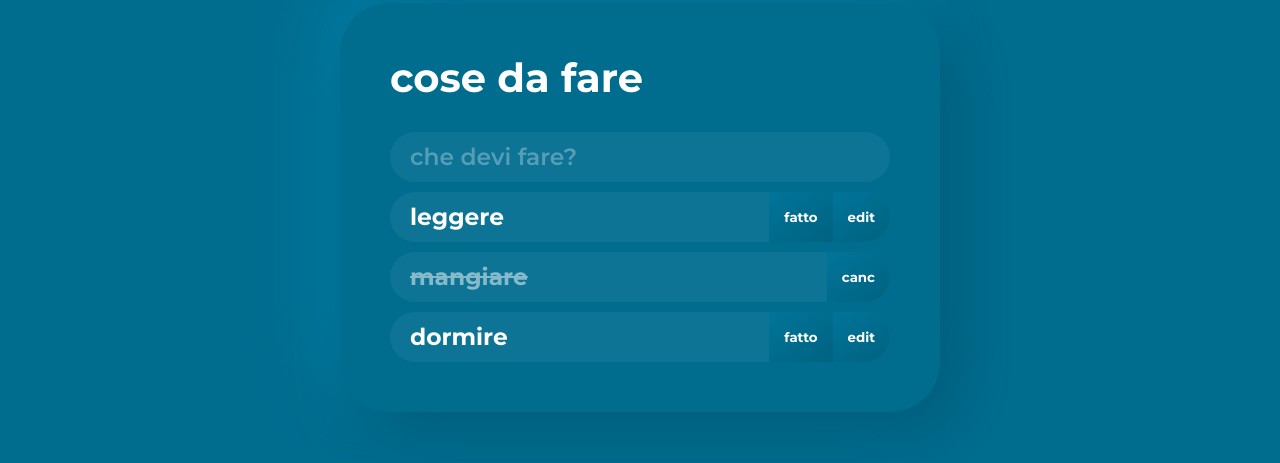
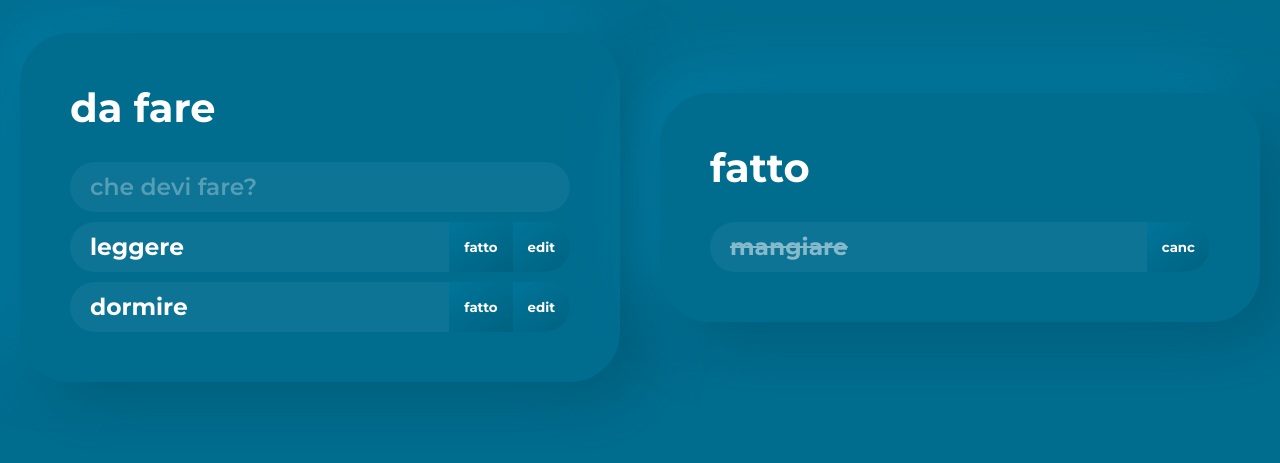
Before and after one commit to emanueleattina/vue-todolist, a plain HTML site: page index.html in a window 1280 px wide. Shown: the part 193-656 px from the top of the page. Drawn offline with nearby package versions, Linux system fonts and the light colour scheme.

Commit message:
Carico esercizio completo

```diff
--- a/index.html
+++ b/index.html
@@ -23,7 +23,7 @@
     <div id="root">
         <div class="big-container">
             <div class="container">
-                <h1>cose da fare</h1>
+                <h1>da fare</h1>
 
                 <!-- v-model ha come val la chiave presente nell'oggetto data -->
                 <!-- @keyup.enter fa partire la funzione "aggiungi" quando premo invio -->
@@ -34,7 +34,7 @@
                 @keyup.enter="aggiungi">
 
                 <!-- v-for stampa con ciclo for i nuovi oggetti dell'array todoList -->
-                <div class="lista-todo" v-for="todo in todoList">
+                <div class="lista-todo" v-for="todo in todoSospesi">
 
                     <!-- todo sono gli item e title è la chiave degli oggetti nell'array todoList -->
                     <span v-if="todo.modifica == 'nascondi' " :class="todo.done">{{ todo.title }}</span>
@@ -56,6 +56,31 @@
                     </div>
                 </div>
             </div>
+            <div class="container" v-if="todoFiniti.length > 0">
+                <h1>fatto</h1>
+
+                <!-- v-for stampa con ciclo for i nuovi oggetti dell'array todoList -->
+                <div class="lista-todo" v-for="todo in todoFiniti">
+
+                    <!-- todo sono gli item e title è la chiave degli oggetti nell'array todoList -->
+                    <span v-if="todo.modifica == 'nascondi' " :class="todo.done">{{ todo.title }}</span>
+
+                    <input
+                        class="edit-task"
+                        v-model="todo.title"
+                        @keyup.enter="endEdit(todo)"
+                        :class="todo.modifica">
+
+                    <div class="bottoni">
+
+                        <!-- con v-if verifico se c'è la classe barrato -->
+                        <button v-if="todo.done != 'finito'" @click="fatto(todo)" class="fatto">fatto</button>
+                        <button v-if="todo.done != 'finito'" @click="edit(todo)" class="edit" >edit</button>
+
+                        <!-- con v-else faccio apparire il tasto canc quando span è barrato -->
+                        <button v-else class="canc" @click="cancella(todo)">canc</button>
+                    </div>
+                </div>
         </div>
     </div>
 
--- a/main.js
+++ b/main.js
@@ -6,7 +6,7 @@ var app = new Vue({
         todoList: [
             {
                 title: 'leggere',
-                done: '',
+                done: 'daFare',
                 modifica: 'nascondi'
             },
             {
@@ -16,17 +16,30 @@ var app = new Vue({
             },
             {
                 title: 'dormire',
-                done: '',
+                done: 'daFare',
                 modifica: 'nascondi'
             }
         ]
     },
-    methods : {
+    //computed fa il calcolo del data, lo modifica e ritorna il valore ricalcolato
+    computed: {
+        todoFiniti: function () {
+            let todoFiniti = this.todoList.filter((todo) => todo.done == 'finito');
+
+            return todoFiniti;
+        },
+        todoSospesi: function () {
+            let todoSospesi = this.todoList.filter((todo) => todo.done == 'daFare');
+
+            return todoSospesi;
+        }
+    },
+    methods: {
         aggiungi: function() {
             if(this.inputTodo != '') {
                 let ogg = {
                     title: this.inputTodo,
-                    done: '',
+                    done: 'daFare',
                     modifica: 'nascondi'
                 }
             this.todoList.push(ogg);
--- a/master.css
+++ b/master.css
@@ -13,7 +13,7 @@ body {
 .big-container {
     display: flex;
     height: 100vh;
-    justify-content: center;
+    justify-content: space-around;
     align-items: center;
 }
 
@@ -25,10 +25,12 @@ body {
     box-shadow:  20px 20px 60px #005d7a,
                 -20px -20px 60px #007da4;
     color: #fff;
+
 }
 
 h1 {
     font-size: 40px;
+    margin-bottom: 30px;
 }
 
 input.scrivi-task {
@@ -40,7 +42,6 @@ input.scrivi-task {
     font-size: 23.4px;
     padding-left: 20px;
     width: 100%;
-    margin-top: 30px;
 }
 
 ::placeholder {
```
